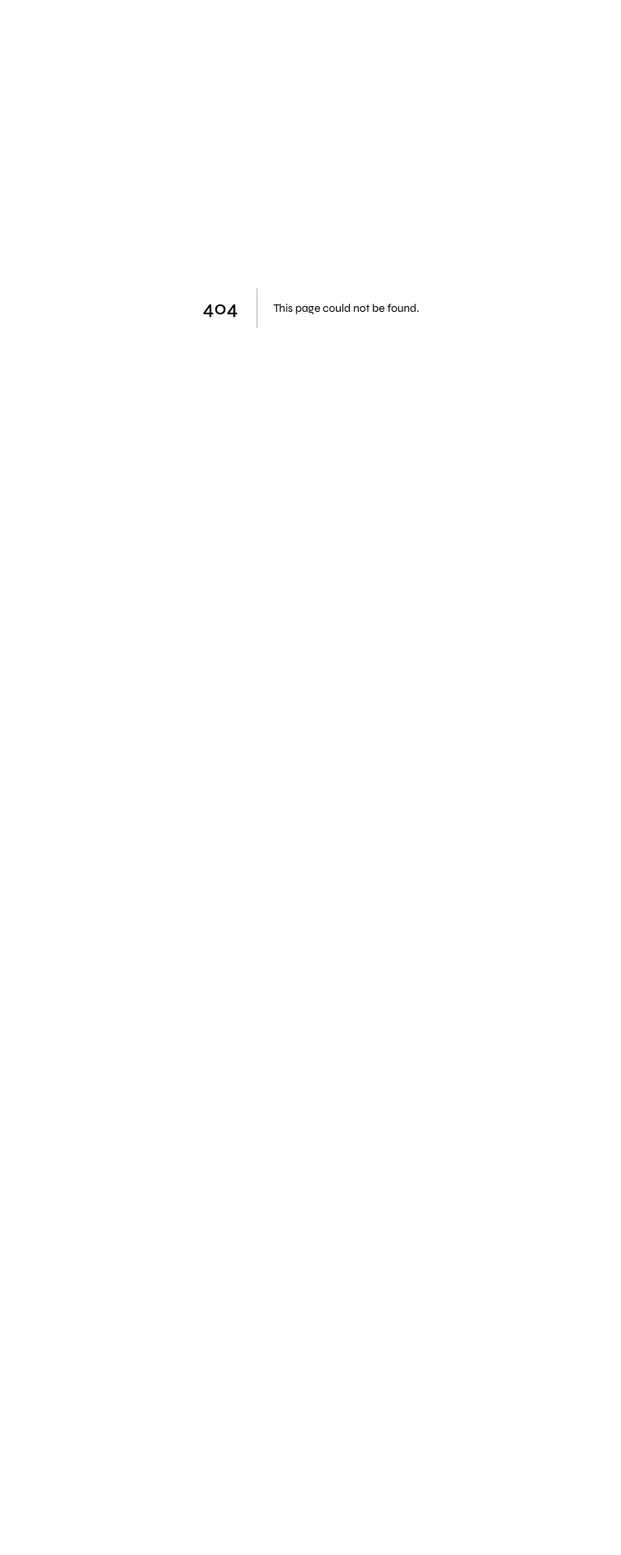
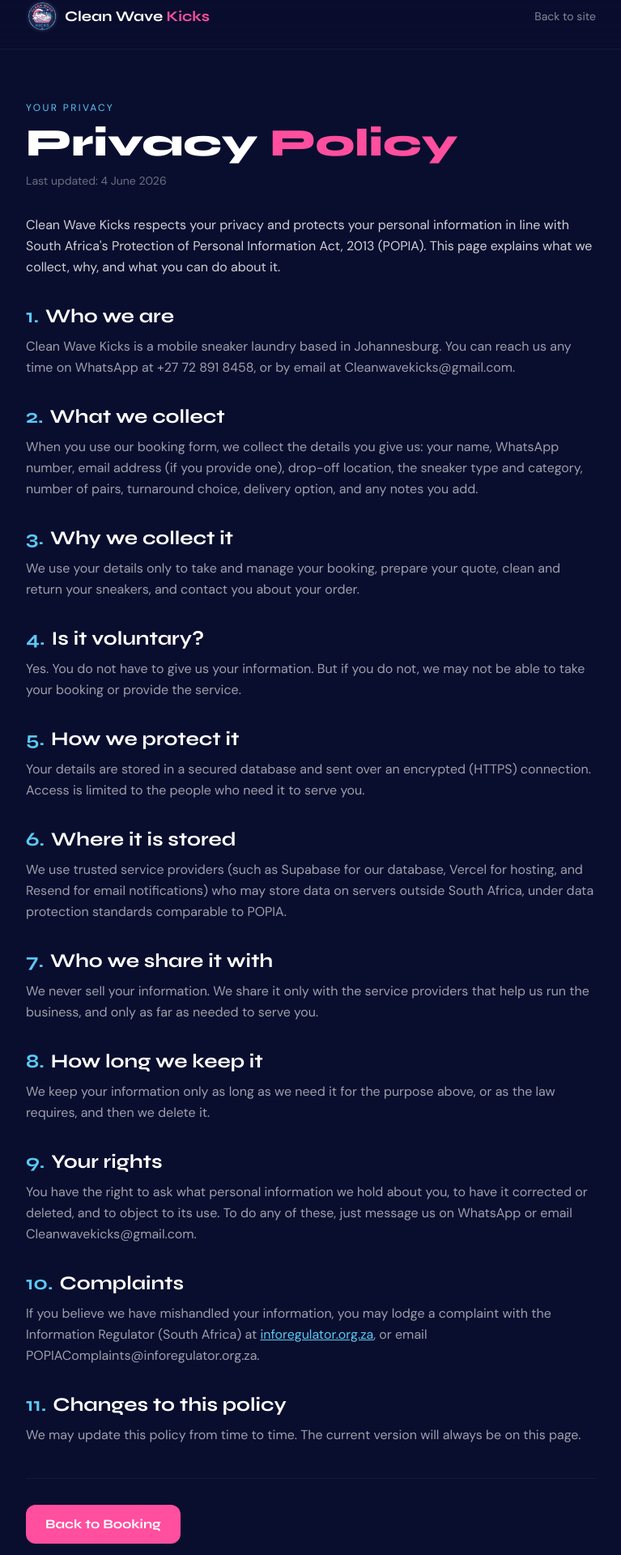
Before and after one commit to 1025-wq/cleanwavekicks-website, a Next.js app: page /privacy in a window 1280 px wide. Before the commit this address had no page. Shown: the part 20-1940 px from the top of the page at 81% size, without its empty margins (256-1023 px from the left). Before the commit the page ends 800 px from the top, so only its background shows below. Built offline with nearby package versions, Linux system fonts and the light colour scheme.

Commit message:
Add POPIA privacy policy page and booking form consent line

```diff
--- /dev/null
+++ b/app/privacy/page.tsx
@@ -0,0 +1,162 @@
+import Image from "next/image";
+import Footer from "@/components/Footer";
+
+export const metadata = {
+  title: "Privacy Policy | Clean Wave Kicks",
+  description:
+    "How Clean Wave Kicks collects, uses and protects your personal information, in line with POPIA.",
+  alternates: { canonical: "/privacy" },
+};
+
+function Section({
+  n,
+  title,
+  children,
+}: {
+  n: string;
+  title: string;
+  children: React.ReactNode;
+}) {
+  return (
+    <div className="mt-8">
+      <h2 className="font-display font-bold text-xl sm:text-2xl mb-2">
+        <span className="text-cyan mr-2">{n}.</span>
+        {title}
+      </h2>
+      <p className="font-body text-white/60 leading-relaxed">{children}</p>
+    </div>
+  );
+}
+
+export default function PrivacyPage() {
+  return (
+    <>
+      {/* Simple header */}
+      <header className="border-b border-white/5 bg-navy/80 backdrop-blur-xl">
+        <div className="mx-auto max-w-3xl px-4 sm:px-6 lg:px-8 h-16 sm:h-20 flex items-center justify-between">
+          <a href="/" className="flex items-center gap-2">
+            <Image
+              src="/logo.jpg"
+              alt="Clean Wave Kicks"
+              width={40}
+              height={40}
+              className="rounded-full"
+            />
+            <span className="font-display text-lg font-bold">
+              Clean Wave <span className="text-pink">Kicks</span>
+            </span>
+          </a>
+          <a
+            href="/"
+            className="font-body text-sm text-white/50 hover:text-white transition-colors"
+          >
+            Back to site
+          </a>
+        </div>
+      </header>
+
+      <main className="mx-auto max-w-3xl px-4 sm:px-6 lg:px-8 py-12 sm:py-16">
+        <p className="font-body text-cyan text-xs uppercase tracking-[0.2em] mb-3">
+          Your Privacy
+        </p>
+        <h1 className="font-display font-extrabold text-4xl sm:text-5xl mb-3">
+          Privacy <span className="text-pink">Policy</span>
+        </h1>
+        <p className="font-body text-white/40 text-sm mb-8">
+          Last updated: 4 June 2026
+        </p>
+
+        <p className="font-body text-white/80 leading-relaxed">
+          Clean Wave Kicks respects your privacy and protects your personal
+          information in line with South Africa&apos;s Protection of Personal
+          Information Act, 2013 (POPIA). This page explains what we collect, why,
+          and what you can do about it.
+        </p>
+
+        <Section n="1" title="Who we are">
+          Clean Wave Kicks is a mobile sneaker laundry based in Johannesburg. You
+          can reach us any time on WhatsApp at +27 72 891 8458, or by email at
+          Cleanwavekicks@gmail.com.
+        </Section>
+
+        <Section n="2" title="What we collect">
+          When you use our booking form, we collect the details you give us: your
+          name, WhatsApp number, email address (if you provide one), drop-off
+          location, the sneaker type and category, number of pairs, turnaround
+          choice, delivery option, and any notes you add.
+        </Section>
+
+        <Section n="3" title="Why we collect it">
+          We use your details only to take and manage your booking, prepare your
+          quote, clean and return your sneakers, and contact you about your
+          order.
+        </Section>
+
+        <Section n="4" title="Is it voluntary?">
+          Yes. You do not have to give us your information. But if you do not, we
+          may not be able to take your booking or provide the service.
+        </Section>
+
+        <Section n="5" title="How we protect it">
+          Your details are stored in a secured database and sent over an
+          encrypted (HTTPS) connection. Access is limited to the people who need
+          it to serve you.
+        </Section>
+
+        <Section n="6" title="Where it is stored">
+          We use trusted service providers (such as Supabase for our database,
+          Vercel for hosting, and Resend for email notifications) who may store
+          data on servers outside South Africa, under data protection standards
+          comparable to POPIA.
+        </Section>
+
+        <Section n="7" title="Who we share it with">
+          We never sell your information. We share it only with the service
+          providers that help us run the business, and only as far as needed to
+          serve you.
+        </Section>
+
+        <Section n="8" title="How long we keep it">
+          We keep your information only as long as we need it for the purpose
+          above, or as the law requires, and then we delete it.
+        </Section>
+
+        <Section n="9" title="Your rights">
+          You have the right to ask what personal information we hold about you,
+          to have it corrected or deleted, and to object to its use. To do any of
+          these, just message us on WhatsApp or email Cleanwavekicks@gmail.com.
+        </Section>
+
+        <Section n="10" title="Complaints">
+          If you believe we have mishandled your information, you may lodge a
+          complaint with the Information Regulator (South Africa) at{" "}
+          <a
+            href="https://inforegulator.org.za"
+            target="_blank"
+            rel="noopener noreferrer"
+            className="text-cyan underline hover:text-cyan-dark"
+          >
+            inforegulator.org.za
+          </a>
+          , or email POPIAComplaints@inforegulator.org.za.
+        </Section>
+
+        <Section n="11" title="Changes to this policy">
+          We may update this policy from time to time. The current version will
+          always be on this page.
+        </Section>
+
+        <div className="mt-10 pt-8 border-t border-white/5">
+          <a
+            href="/#booking"
+            className="inline-flex items-center justify-center gap-2 bg-pink hover:bg-pink-dark text-white font-display font-bold py-3 px-6 rounded-xl transition-colors"
+          >
+            Back to Booking
+          </a>
+        </div>
+      </main>
+
+      <Footer />
+    </>
+  );
+}
--- a/components/BookingForm.tsx
+++ b/components/BookingForm.tsx
@@ -364,6 +364,14 @@ export default function BookingForm() {
           <p className="text-center font-body text-white/30 text-xs">
             This will open WhatsApp with your booking details pre-filled.
           </p>
+          <p className="text-center font-body text-white/30 text-xs">
+            By booking, you agree we may use your details to arrange your clean
+            and contact you about your order. See our{" "}
+            <a href="/privacy" className="text-cyan underline hover:text-cyan-dark">
+              Privacy Policy
+            </a>
+            .
+          </p>
         </motion.form>
       </div>
     </section>
--- a/components/Footer.tsx
+++ b/components/Footer.tsx
@@ -136,6 +136,14 @@ export default function Footer() {
                   </a>
                 </li>
               ))}
+              <li>
+                <a
+                  href="/privacy"
+                  className="font-body text-sm text-white/50 hover:text-white transition-colors"
+                >
+                  Privacy
+                </a>
+              </li>
             </ul>
           </div>
         </div>
```
